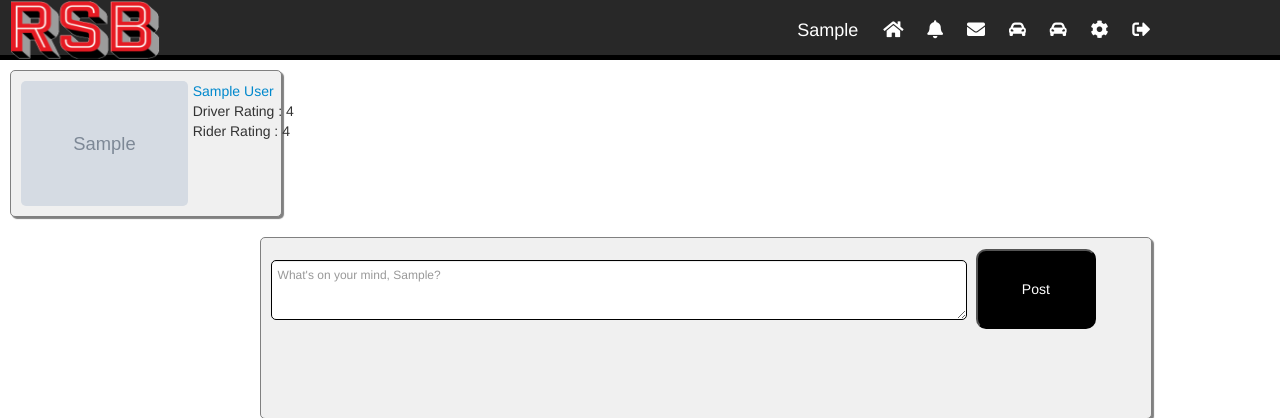
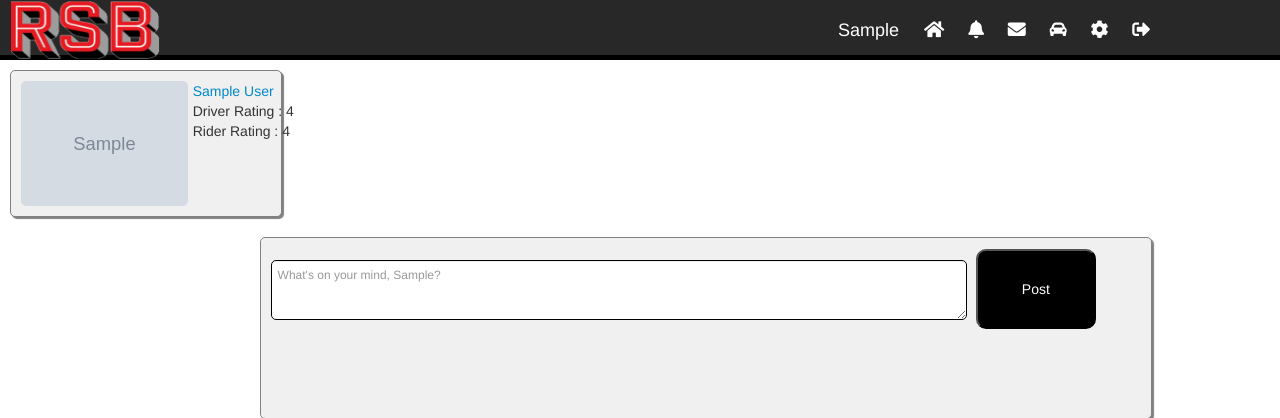
Before and after one commit to ChicoState/RideShareBargain, a PHP site: page /index.php in a window 1280 px wide. Shown: the top 418 px of the page. Run offline with PHP 8.4, Linux system fonts and the light colour scheme; the visitor is signed in with stand-in values (Sample User, id 1); tables that the repository leaves empty or names only in its code hold one stand-in row (values such as "Sample post"); grey boxes marked "Sample" are stand-in pictures.

Commit message:
delete car icon

```diff
--- a/header_files/header.php
+++ b/header_files/header.php
@@ -40,7 +40,6 @@ if (isset($_SESSION['username'])) {
 			<a href="#"><i class="fas fa-bell"></i></a>
 			<a href="#"><i class="fas fa-envelope"></i></a>
 			<a href="filter.php"><i class="fas fa-car-alt"></i></a>
-			<a href="#"><i class="fas fa-car-alt"></i></a>
 			<a href="#"><i id="settings" class="fas fa-cog"></i></a>
 			<a href="signout.php"><i class="fas fa-sign-out-alt"></i></a>
 		</nav>
```
